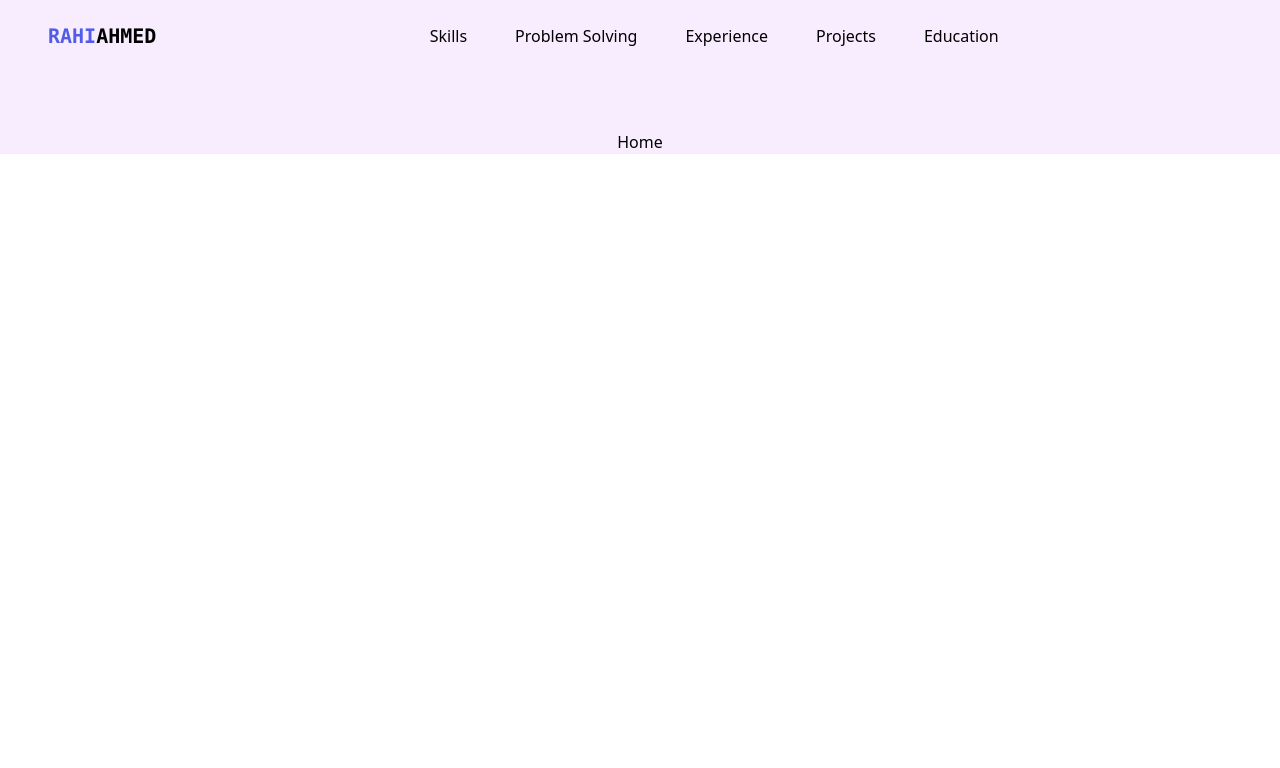
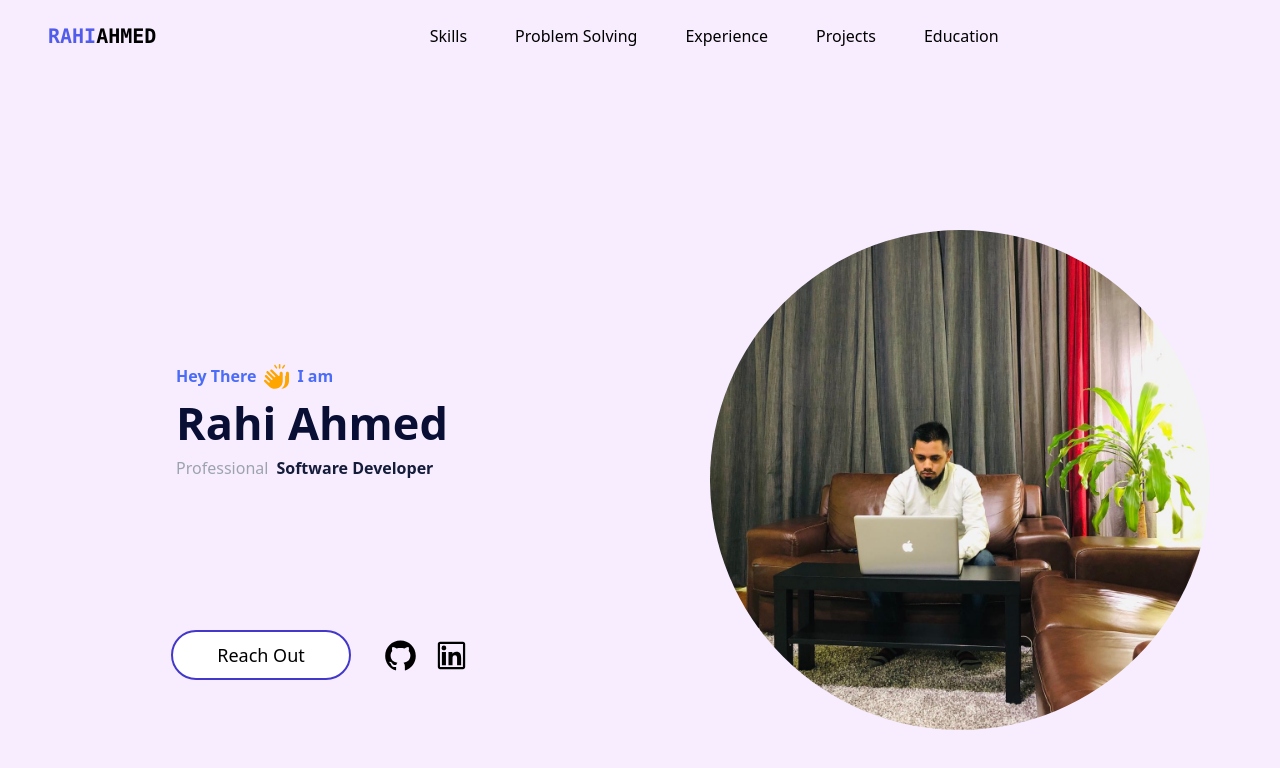
Before and after one commit to hkshakib/innovatesphere, a React (Create React App) app: page / in a window 1280 px wide. Shown: the top 768 px of the page. Built offline with nearby package versions, Linux system fonts and the light colour scheme.

Commit message:
feat: Complete home

```diff
--- a/src/pages/Home.jsx
+++ b/src/pages/Home.jsx
@@ -1,7 +1,82 @@
+import { motion } from "framer-motion";
 import React from "react";
+import { AiOutlineGithub, AiOutlineLinkedin } from "react-icons/ai";
+import { FaHandsClapping } from "react-icons/fa6";
+import Avatar from "../static/profile.jpeg";
 
 const Home = () => {
-  return <div>Home</div>;
+  return (
+    <div className="flex flex-1 flex-col lg:flex-row h-[700px]">
+      <motion.div
+        animate={{ x: 0 }}
+        transition={{ ease: "easeOut", duration: 3 }}
+        initial={{ x: -700 }}
+        style={{ overflow: "hidden" }}
+        className="flex flex-col basis-[50%]  items-center"
+      >
+        <div className="flex basis-[50%] lg:justify-end lg:items-center flex-col w-[100%]">
+          <div className="flex flex-col">
+            <div className="flex">
+              <p className="w-auto text-[#4A6CF7] font-semibold mr-2">
+                Hey There
+              </p>
+              <FaHandsClapping className="text-[#FFA500] text-[16px] lg:text-[25px]" />
+              <p className="w-auto text-[#4A6CF7] font-semibold ml-2"> I am </p>
+            </div>
+
+            <div className="flex basis-[60%]">
+              <h6 className="font-bold text-[#090E34] md:text-[3px] lg:text-[40px] xl:text-[45px] whitespace-nowrap pr-4">
+                Rahi Ahmed
+              </h6>
+            </div>
+
+            <div className="flex flex-wrap gap-2 basis-[10%]">
+              <h3 className="opacity-1 text-gray-400">Professional </h3>
+              <h6 className="font-bold text-[#141c3a]">Software Developer</h6>
+            </div>
+          </div>
+        </div>
+        <div className="flex flex-1 lg:basis-[50%] items-center justify-center gap-8 w-[100%]">
+          <a href="#footer" className="hidden md:flex">
+            <button className="hidden md:flex justify-center items-center h-[40px] w-[100px] md:h-[50px] md:w-[150px] lg:leading-7 lg:h-[50px] lg:w-[180px] lg:text-[18px] border lg:border-2 lg:border-indigo-700 rounded-[50px] text-white  lg:text-black bg-[#6E07F3] lg:bg-white hover:bg-[#6E07F3] hover:transition-all duration-700 hover:text-white hover:shadow-lg text-[14px]">
+              Reach Out
+            </button>
+          </a>
+
+          <div className="flex justify-center items-center text-[35px] gap-10 md:gap-4 font-semibold">
+            <a
+              href="https://github.com/hkshakib"
+              target="_blank"
+              rel="noopener noreferrer"
+            >
+              <AiOutlineGithub className="HomeIcon" />
+            </a>
+            <a
+              href="https://www.linkedin.com/in/hkshakib/"
+              target="_blank"
+              rel="noopener noreferrer"
+            >
+              <AiOutlineLinkedin className="HomeIcon" />
+            </a>
+          </div>
+        </div>
+      </motion.div>
+
+      <motion.div
+        animate={{ x: 0 }}
+        transition={{ ease: "easeOut", duration: 3 }}
+        initial={{ x: 850 }}
+        style={{ overflow: "hidden" }}
+        className="flex basis-[50%] justify-center items-center"
+      >
+        <img
+          className="flex p-2 lg:p-0 rounded-[50px] md:rounded-full h-[500px] w-[500px] object-cover"
+          src={Avatar}
+          alt="Avatar"
+        />
+      </motion.div>
+    </div>
+  );
 };
 
 export default Home;
```
Also changed, not shown: src/static/profile.jpeg (added).
